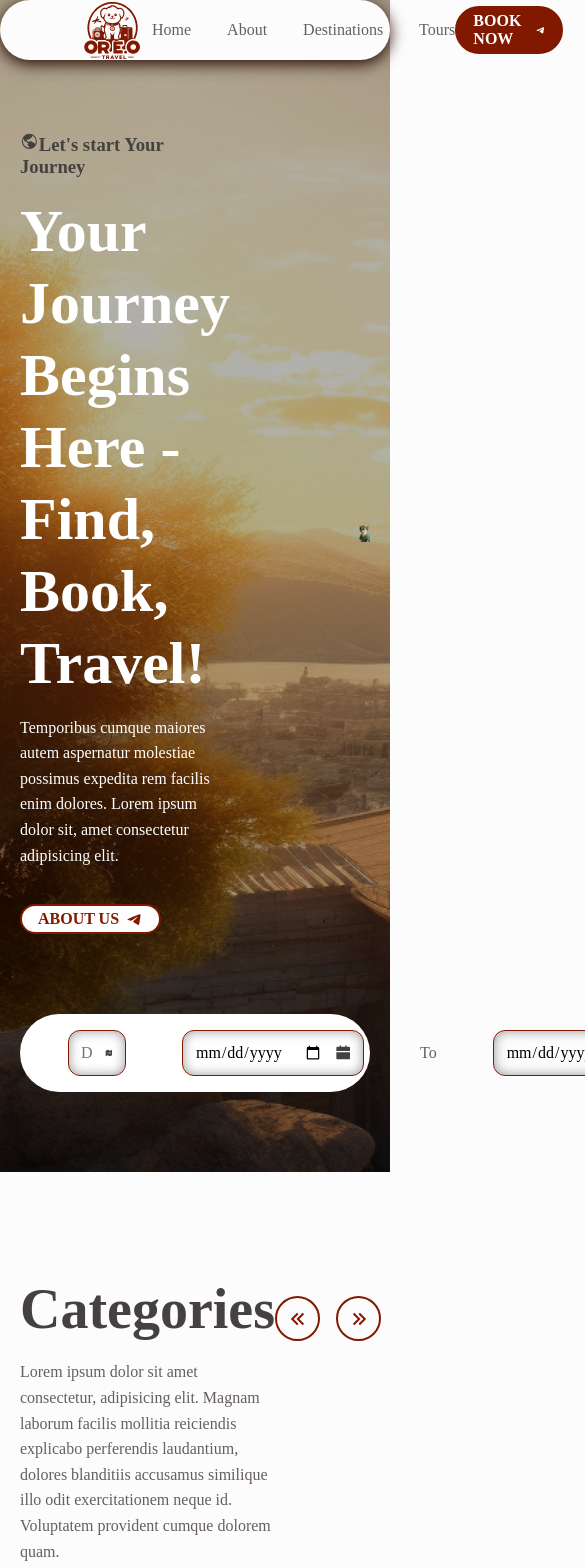
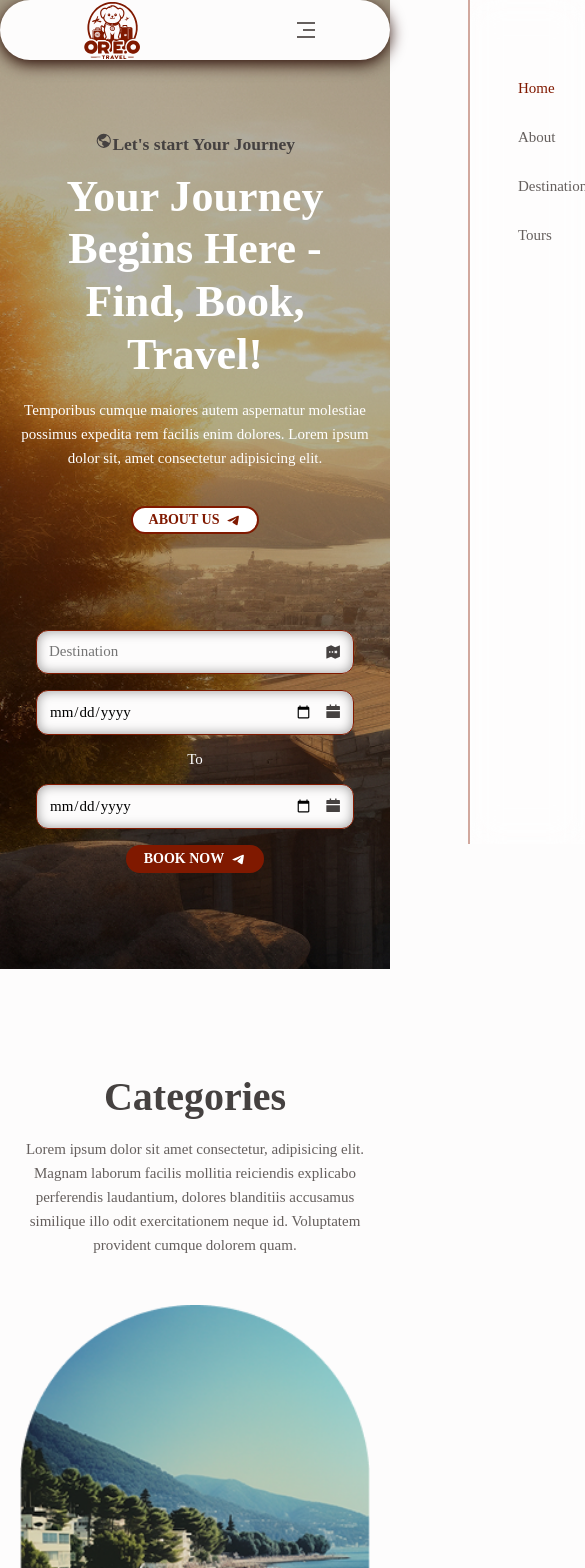
Before and after one commit to LeoDevFS/OreoTravel, a React (Vite) app: page / in a window 390 px wide. Shown: the top 1568 px of the page, 585 px wide, since content can reach past the window. Built offline with nearby package versions, Linux system fonts and the light colour scheme; a web font is replaced by a local one.

Commit message:
responsive design

```diff
--- a/src/App.css
+++ b/src/App.css
@@ -32,6 +32,19 @@
 }
 
 /* ============================================RESPONSIVE TYPOGRAPHY========================= */
+@media screen and (max-width:1208px) {
+    :root {
+        --big-font-size: 2.75rem;
+        --h1-font-size: 2.5rem;
+        --h2-font-size: 1.5rem;
+        --h3-font-size: 1.25rem;
+        --larger-font-size: 1.125rem;
+        --large-font-size: 1rem;
+        --normal-font-size: 0.938rem;
+        --small-font-size: 0.8125rem;
+    }
+}
+
 /* ======================================BASE========================= */
 * {
     margin: 0;
--- a/src/components/header/Header.jsx
+++ b/src/components/header/Header.jsx
@@ -1,16 +1,20 @@
 import Logo from "../../imgs/footer-logo2.svg";
 import { links } from "../../Data";
 import ScrollLink from "../links/ScrollLink";
-import { RiTelegram2Fill ,RiMenu3Fill,RiCloseFill} from "react-icons/ri";
-import {Link}  from 'react-scroll'
+import { RiTelegram2Fill, RiMenu3Fill, RiCloseFill } from "react-icons/ri";
+import { Link } from "react-scroll";
 import { animateScroll } from "react-scroll";
 
 import "./header.css";
+import { useState } from "react";
 
 function Header() {
-  const scrollTop=()=>{
-    animateScroll.scrollToTop()
-  }
+  const [showMenu, setShowMenu] = useState(false);
+
+  const scrollTop = () => {
+    animateScroll.scrollToTop();
+  };
+
   return (
     <header className="header">
       <nav className="nav container">
@@ -18,17 +22,31 @@ function Header() {
           <img src={Logo} alt="" className="nav-logo-img" />
         </Link>
 
-        <div className="nav-menu">
+        <div className={`${showMenu ? 'show-menu' : ''} nav-menu`}>
           <ul className="nav-list">
             {links.map((link, index) => {
               return (
                 <li className="nav-item" key={index}>
-                  <ScrollLink to={link} name={link} className="nav-link"  extraPops={{spy:false}}/>
+                  <ScrollLink
+                    to={link}
+                    name={link}
+                    className="nav-link"
+                    extraPops={{ spy: true }}
+                  />
                 </li>
               );
             })}
+            <li className="nav-item">
+              <ScrollLink
+                to="booking"
+                name="Book Now"
+                className="button nav-link-button"
+              >
+                <RiTelegram2Fill className="button-icon" />
+              </ScrollLink>
+            </li>
           </ul>
-          <RiCloseFill className="nav-close" />
+          <RiCloseFill className="nav-close" onClick={() => setShowMenu(!showMenu)}/>
         </div>
 
         <div className="nav-buttons">
@@ -40,7 +58,10 @@ function Header() {
             <RiTelegram2Fill className="button-icon" />
           </ScrollLink>
 
-          <RiMenu3Fill className="nav-toggle" />
+          <RiMenu3Fill
+            className="nav-toggle"
+            onClick={() => setShowMenu(!showMenu)}
+          />
         </div>
       </nav>
     </header>
--- a/src/components/header/header.css
+++ b/src/components/header/header.css
@@ -34,6 +34,10 @@
     color: color 0.3s;
 }
 
+.nav-link-button{
+    display: none;
+}
+
 .nav-link:hover,.active{
     color:var(--first-color);
 }
--- a/src/components/home/home.css
+++ b/src/components/home/home.css
@@ -35,6 +35,7 @@
 .home-img{
     justify-self: end;
     max-height: 600px;
+    mask-image:linear-gradient(black 93% ,transparent) ;
 }
 
 .booking{
--- a/src/index.css
+++ b/src/index.css
@@ -3,22 +3,235 @@
 
 /*for large devices*/
 
-@media screen and (max-width:1208px){
+@media screen and (max-width:1208px) {
+    .container {
+        max-width: 968px;
+    }
+
+    .button {
+        padding: 0.125rem .75rem;
+        font-size: .875rem;
+    }
+
+    .destinations-container {
+        gap: 0.75rem;
+    }
+
+    .tour-details {
+        padding: 0.75rem;
+    }
+
+    .footer-container {
+        grid-template-columns: repeat(3, max-content)
+    }
 }
+
 /*for medium devices*/
 @media screen and (max-width:1024px) {
+    .container {
+        max-width: 768px !important;
+    }
+
+    .nav {
+        height: 3.25rem;
+    }
+
+    .nav-buttons .nav-toggle,
+    .nav-close,
+    .nav-link-button {
+        display: inline-flex;
+    }
+
+    .nav-buttons .nav-button {
+        display: none;
+    }
+
+
+
+    .nav-menu {
+        position: fixed;
+        top: 0;
+        right: -100%;
+        background-color: hsla(var(--hue), 0%, 100%, 0.4);
+        backdrop-filter: blur(16px);
+        border-left: 2px solid var(--border-color);
+        width: 50%;
+        height: 100%;
+        padding: 5rem 0 0 3rem;
+        transition: right .3s;
+    }
+
+    .show-menu {
+        right: 0;
+    }
+
+    .nav-list {
+        flex-direction: column;
+        row-gap: 2rem;
+    }
+
+    .nav-link {
+        font-weight: var(--font-700);
+    }
+
+    .nav-menu .nav-close {
+        position: absolute;
+        top: 1rem;
+        right: 1.5rem;
+    }
+
+    .home .home-container {
+        grid-template-columns: 1fr;
+    }
+
+    .home-data,
+    .section-header,
+    .about-content {
+        text-align: center;
+    }
+
+    .home-title {
+        max-width: 400px;
+    }
+
+    .home-description {
+        max-width: 600px;
+    }
+
+    .home-title,
+    .home-description,
+    .section-header {
+        margin-inline: auto;
+    }
+
+    .home-img {
+        display: none;
+    }
+
+    .home .booking-form {
+        grid-template-columns: 1fr;
+        row-gap: 1rem;
+        padding: 1rem;
+        background-color: transparent;
+    }
+
+    .booking-item {
+        background-color: var(--body-color);
+    }
+
+    .booking-to {
+
+        color: var(--white-color);
+    }
+
+    .booking-to,
+    .booking-button {
+        justify-self: center;
+    }
+
+    .categories,
+    .tours {
+        position: relative;
+        padding-bottom: 4.75rem;
+    }
+
+    .tours {
+        padding-bottom: 11rem
+    }
+
+    .tours .swiper-btns {
+        bottom: 1rem;
+    }
+
+    .swiper-btns {
+        position: absolute;
+        bottom: 0;
+        left: 50%;
+        transform: translateX(-50%);
+    }
+
+    .about-container {
+        grid-template-columns: 1fr !important;
+    }
+
+    .footer .footer-container {
+        grid-template-columns: repeat(2, 1fr);
+    }
+
 
 }
 
-@media  screen and (media-width:768px) {
 
-}
-/*for small devices*/
+@media screen and (max-width:768px) {
+    .nav-menu {
+        width: 80%;
+    }
 
-@media screen and (max-width:576px){
+    .booking {
+        padding-block: 3rem;
+    }
+
+    .swiper {
+        max-width: 350px;
+    }
+
+    .footer {
+
+        .footer-container {
+            grid-template-columns: 1fr;
+            text-align: center;
+        }
+
+        .footer-logo {
+            display: flex;
+            justify-content: center;
+        }
+
+        .footer-logo-img,
+        .footer-description {
+
+            margin-inline: auto;
+        }
+
+        .footer-description,
+        .footer-info {
+            max-width: 400px;
+        }
+
+        .footer-item,
+        .footer-socials,
+        .footer-gallery {
+            justify-content: center;
+        }
+
+        .footer-title::before,
+        .footer-title::after {
+            left: 50%;
+            transform: translateX(-50%)
+        }
+    }
 
 }
 
+/*for small devices*/
+
+@media screen and (max-width:576px) {
+    .container {
+        padding-inline: 1rem;
+    }
+
+    .about-data {
+        flex-direction: column;
+
+    }
+
+    .about-no {
+        font-size: 2rem
+    }
+}
+
 @media screen and (max-width:460px) {
-
+    .booking-form{
+        padding: 0;
+    }
 }
```
